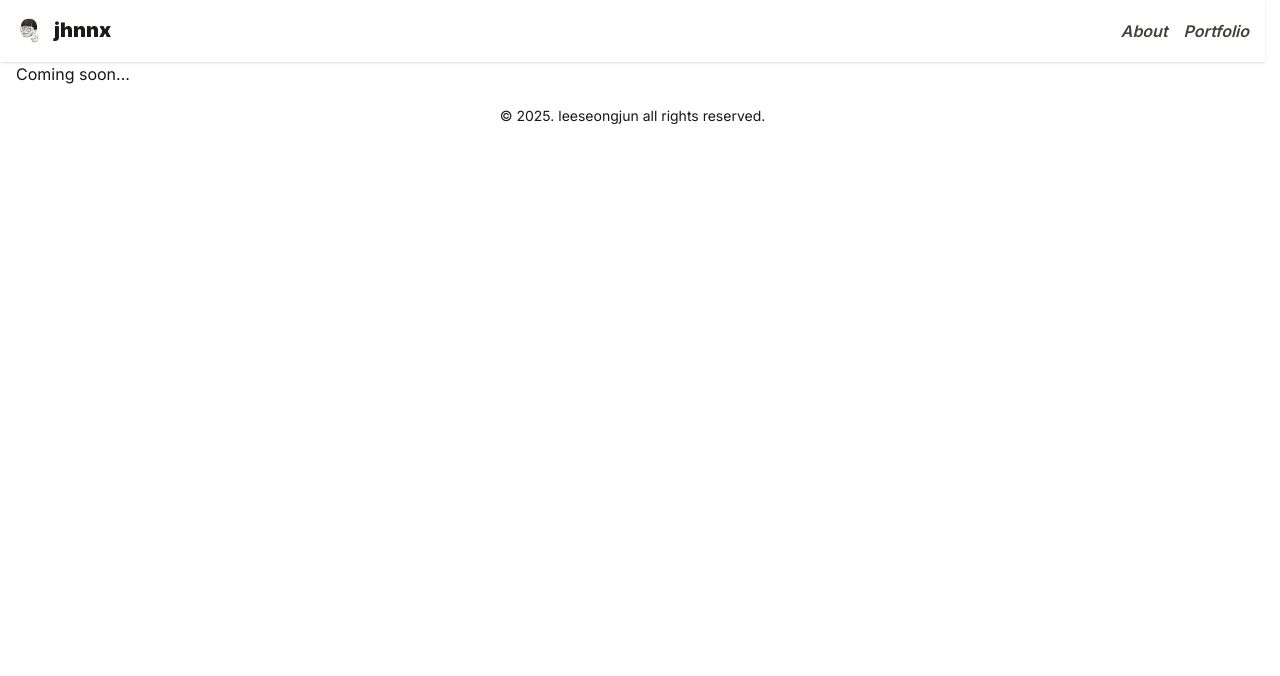
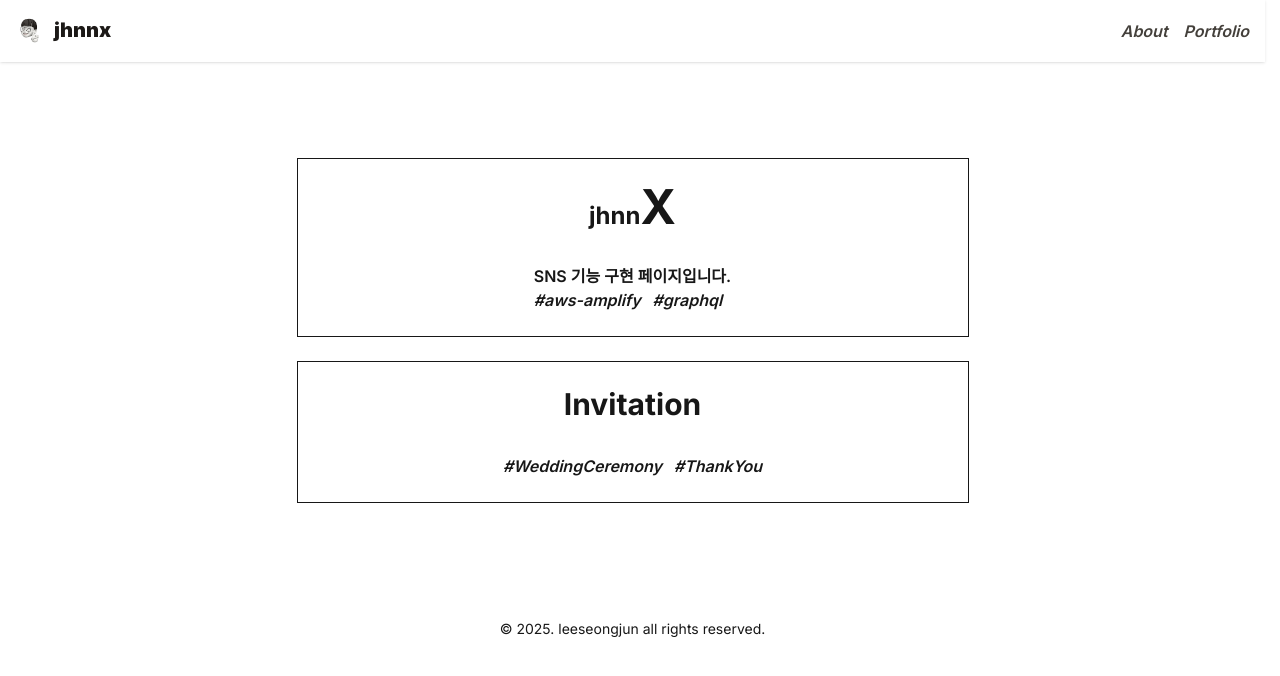
Before and after one commit to jhnnxx/blog, a Next.js app: page /portfolio in a window 1280 px wide. Shown: the top 676 px of the page. Built offline with nearby package versions, Linux system fonts and the light colour scheme.

Commit message:
feat: 포트폴리오 업데이트

```diff
--- a/src/app/portfolio/page.tsx
+++ b/src/app/portfolio/page.tsx
@@ -1,3 +1,5 @@
+import PortfolioItems from '@/components/portfolio/portfolio-items'
+
 export default function PortfolioPage() {
-  return <>Coming soon...</>
+  return <PortfolioItems />
 }
--- a/src/app/posts/[slug]/page.tsx
+++ b/src/app/posts/[slug]/page.tsx
@@ -1,4 +1,4 @@
-import PostItem from '@/components/post/post-item'
+import PostItems from '@/components/post/post-items'
 import { getPostBySlug } from '@/lib/api'
 import serializeMarkdown from '@/lib/serializedMarkdown'
 import { Metadata } from 'next'
@@ -21,7 +21,7 @@ export default async function PostPage(props: Params) {
   // const content = await markdownToHtml(post.content || '')
   const content = await serializeMarkdown(post.content || '')
 
-  return <PostItem post={post} content={content} />
+  return <PostItems post={post} content={content} />
 }
 
 export async function generateMetadata(props: Params): Promise<Metadata> {
--- /dev/null
+++ b/src/components/portfolio/portfolio-items.tsx
@@ -0,0 +1,44 @@
+import Link from 'next/link'
+
+export default function PortfolioItems() {
+  return (
+    <section className={`container mx-auto max-w-2xl`}>
+      <div className={`grid grid-cols-1 gap-6 py-10 lg:py-24`}>
+        <Link href={`https://x-pf.vercel.app`} target={'_self'}>
+          <article
+            className={`flex flex-col items-center gap-8 border p-6 font-semibold hover:bg-gray-300`}
+          >
+            <div className={`flex place-items-center rounded-full text-3xl`}>
+              <span className={`text-2xl font-bold`}>
+                jhnn<text className={`text-5xl`}>X</text>
+              </span>
+            </div>
+            <div className={`flex flex-col`}>
+              <span>SNS 기능 구현 페이지입니다.</span>
+              <div className={`flex flex-wrap gap-3 italic`}>
+                <i>#aws-amplify</i>
+                <i>#graphql</i>
+              </div>
+            </div>
+          </article>
+        </Link>
+        {/*<Link href={`/`} target={'_self'}>*/}
+        <article
+          className={`flex cursor-not-allowed flex-col items-center gap-8 border p-6 font-semibold hover:bg-gray-300`}
+        >
+          <div className={`flex place-items-center rounded-full text-3xl`}>
+            <span className={`text-3xl font-bold`}>Invitation</span>
+          </div>
+          <div className={`flex flex-col`}>
+            <span></span>
+            <div className={`flex flex-wrap gap-3 italic`}>
+              <i>#WeddingCeremony</i>
+              <i>#ThankYou</i>
+            </div>
+          </div>
+        </article>
+        {/*</Link>*/}
+      </div>
+    </section>
+  )
+}
--- a/src/components/post/post-item.tsx
+++ b/src/components/post/post-items.tsx
@@ -4,7 +4,7 @@ import { PostHeader } from '@/components/post/post-header'
 import { Post } from '@/interfaces/post'
 import { MDXRemote, MDXRemoteSerializeResult } from 'next-mdx-remote'
 
-export default function PostItem({
+export default function PostItems({
   post,
   content,
 }: {
```
Also changed, not shown: 1 other file (tests, documents, lock files or other folders).
